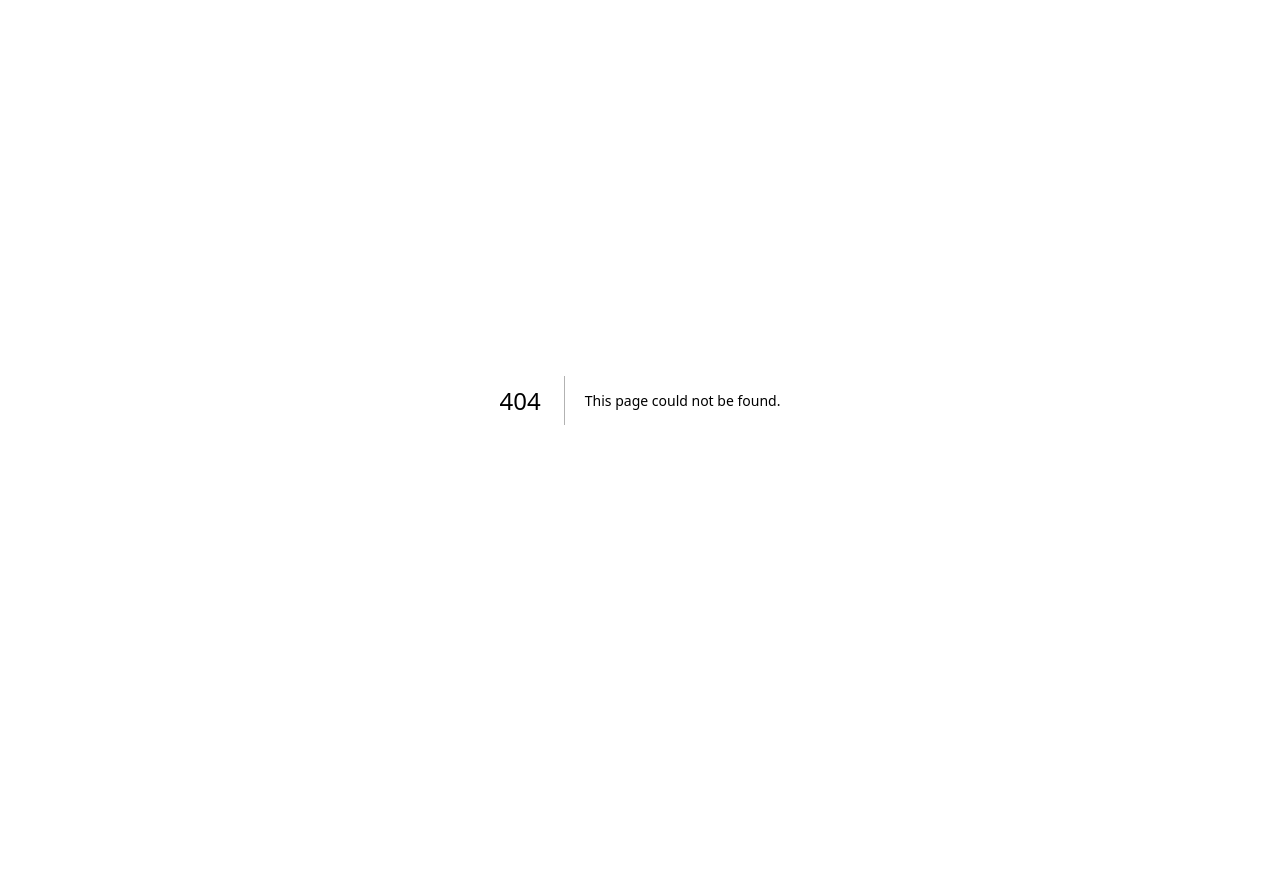
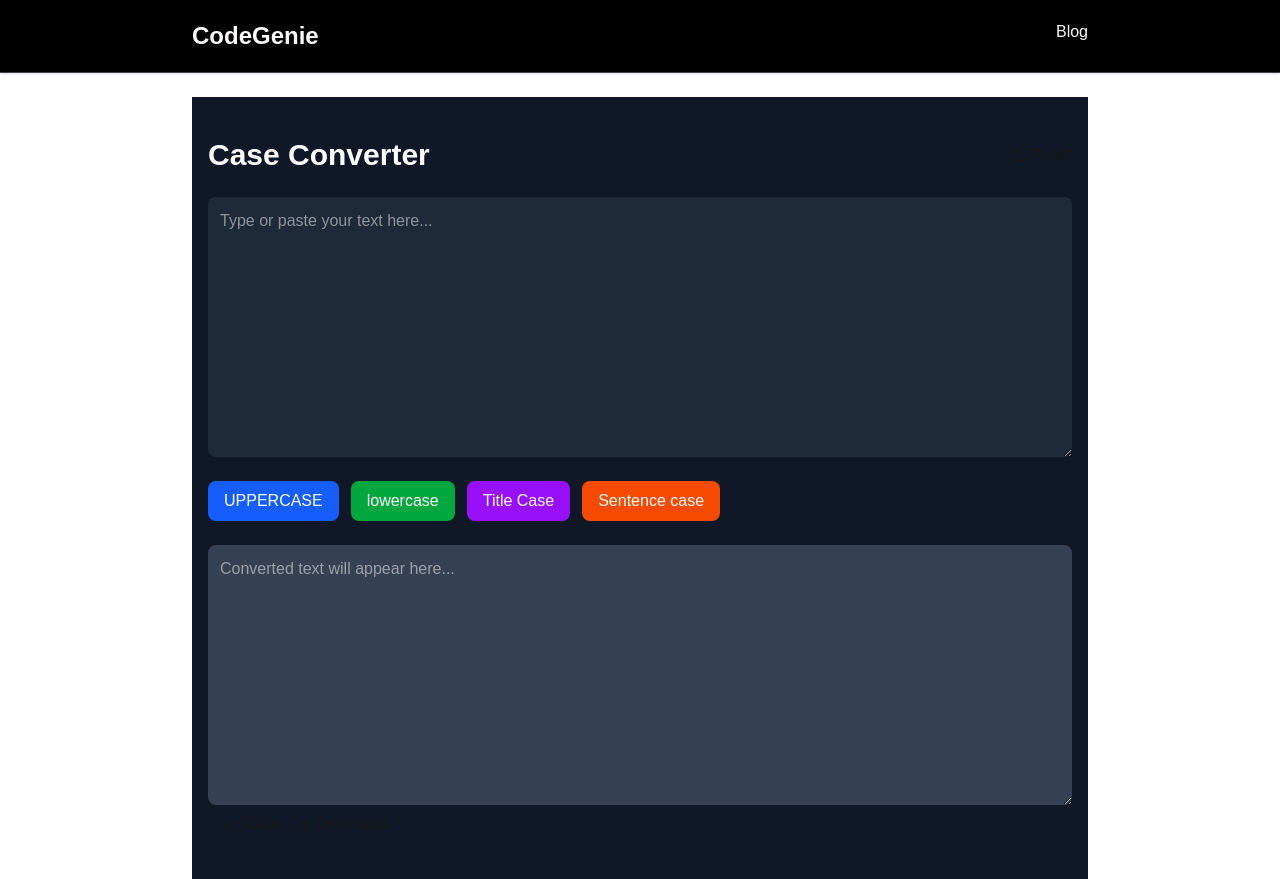
Before and after one commit to krashoka/codegenie, a Next.js app: page /tools/case-converter in a window 1280 px wide. Before the commit this address had no page. Before the commit the page ends 800 px from the top, so only its background shows below. Built offline with nearby package versions, Linux system fonts and the light colour scheme.

Commit message:
case converter added

```diff
--- a/src/app/page.tsx
+++ b/src/app/page.tsx
@@ -20,7 +20,7 @@ export default function Home() {
           <ToolCard title="UUID Generator" description="Generate unique UUIDs for any purpose." navigationLink="/tools/uuid-generator"/>
           <ToolCard title="Base64 Encoder/Decoder" description="Encode or decode Base64 strings easily." navigationLink="#"/>
           <ToolCard title="Lorem Ipsum Generator" description="Quickly generate placeholder text." navigationLink="/tools/lorem-ipsum-generator"/>
-          <ToolCard title="Case Converter" description="Convert text to uppercase, lowercase, and more." navigationLink="#"/>
+          <ToolCard title="Case Converter" description="Convert text to uppercase, lowercase, and more." navigationLink="/tools/case-converter"/>
           <ToolCard title="Timestamp Converter" description="Convert between UNIX timestamps and human-readable date formats." navigationLink="/tools/timestamp-converter"/>
         </section>
       </main>
--- /dev/null
+++ b/src/app/tools/case-converter/page.tsx
@@ -0,0 +1,137 @@
+"use client";
+
+import { useState } from "react";
+import Header from "@/components/Header";
+import { CheckCheck, Copy, Download, RotateCcw } from "lucide-react";
+
+export default function CaseConverter() {
+  const [text, setText] = useState("");
+  const [converted, setConverted] = useState("");
+  const [copy, setCopy] = useState("Copy");
+
+  const toUpperCase = () => setConverted(text.toUpperCase());
+  const toLowerCase = () => setConverted(text.toLowerCase());
+
+  const toTitleCase = () =>
+    setConverted(
+      text
+        .toLowerCase()
+        .split(" ")
+        .map((word) => word.charAt(0).toUpperCase() + word.slice(1))
+        .join(" ")
+    );
+
+  const toSentenceCase = () =>
+    setConverted(
+      text.toLowerCase().replace(/(^\s*\w|[.!?]\s*\w)/g, (c) => c.toUpperCase())
+    );
+
+  async function handleCopy() {
+    try {
+      await navigator.clipboard.writeText(converted);
+      setCopy("Copied");
+      setTimeout(() => {
+        setCopy("Copy");
+      }, 2000);
+    } catch {
+      alert("Failed to copy!");
+    }
+  }
+
+  function handleDownload() {
+    const blob = new Blob([converted], { type: "text/plain" });
+    const link = document.createElement("a");
+    link.href = URL.createObjectURL(blob);
+    link.download = "converted-text.txt";
+    link.click();
+  }
+
+  function handleReset() {
+    setText('')
+    setConverted('');
+  }
+
+  return (
+    <>
+      <Header />
+      <main className="max-w-4xl mx-auto px-4 py-10 bg-gray-900">
+      <div className="flex items-center justify-between gap-1 mb-6">
+        <h1 className="text-3xl font-bold text-white">Case Converter</h1>
+
+        <button
+          onClick={() => handleReset()}
+          className="ml-4 cursor-pointer"
+          >
+          <div className="flex items-center gap-1">
+            <RotateCcw size={16} /> Reset
+          </div>
+        </button>
+            </div>
+
+        <div className="flex flex-col md:flex-row items-start gap-4 mb-6 w-full">
+          <textarea
+            value={text}
+            onChange={(e) => setText(e.target.value)}
+            className="w-full h-65 max-h-70 p-3 rounded-lg bg-gray-800 text-white focus:outline-none"
+            placeholder="Type or paste your text here..."
+          ></textarea>
+        </div>
+
+        <div className="flex flex-wrap gap-3 mb-6">
+          <button
+            onClick={toUpperCase}
+            className="px-4 py-2 rounded-lg bg-blue-600 hover:bg-blue-700 text-white"
+          >
+            UPPERCASE
+          </button>
+          <button
+            onClick={toLowerCase}
+            className="px-4 py-2 rounded-lg bg-green-600 hover:bg-green-700 text-white"
+          >
+            lowercase
+          </button>
+          <button
+            onClick={toTitleCase}
+            className="px-4 py-2 rounded-lg bg-purple-600 hover:bg-purple-700 text-white"
+          >
+            Title Case
+          </button>
+          <button
+            onClick={toSentenceCase}
+            className="px-4 py-2 rounded-lg bg-orange-600 hover:bg-orange-700 text-white"
+          >
+            Sentence case
+          </button>
+        </div>
+
+        <div>
+          <textarea
+            value={converted}
+            readOnly
+            className="w-full h-65 max-h-70 p-3 rounded-lg bg-gray-700 text-white"
+            placeholder="Converted text will appear here..."
+          ></textarea>
+          <button onClick={() => handleCopy()} className="ml-4 cursor-pointer">
+            {copy === "Copy" ? (
+              <div className="flex items-center gap-1">
+                <CheckCheck size={16} /> {copy}
+              </div>
+            ) : (
+              <div className="flex items-center gap-1">
+                <Copy size={16} /> {copy}
+              </div>
+            )}
+          </button>
+          <button
+            onClick={() => handleDownload()}
+            className="ml-4 cursor-pointer"
+          >
+            <div className="flex items-center gap-1">
+              <Download size={16} /> Download
+            </div>
+          </button>
+        </div>
+      </main>
+    </>
+  );
+}
```
